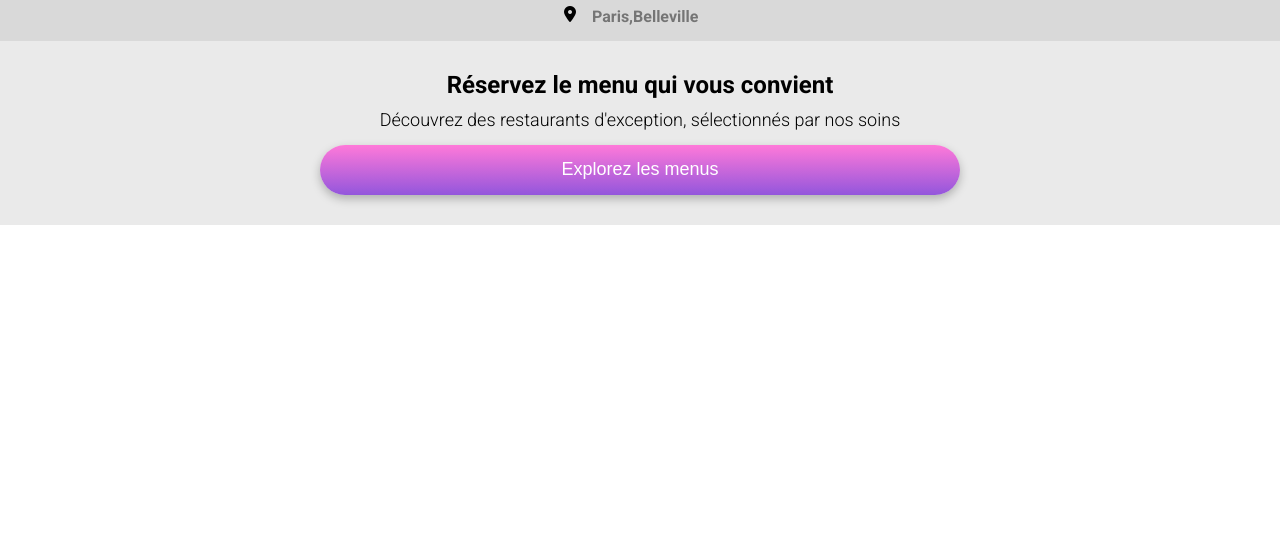
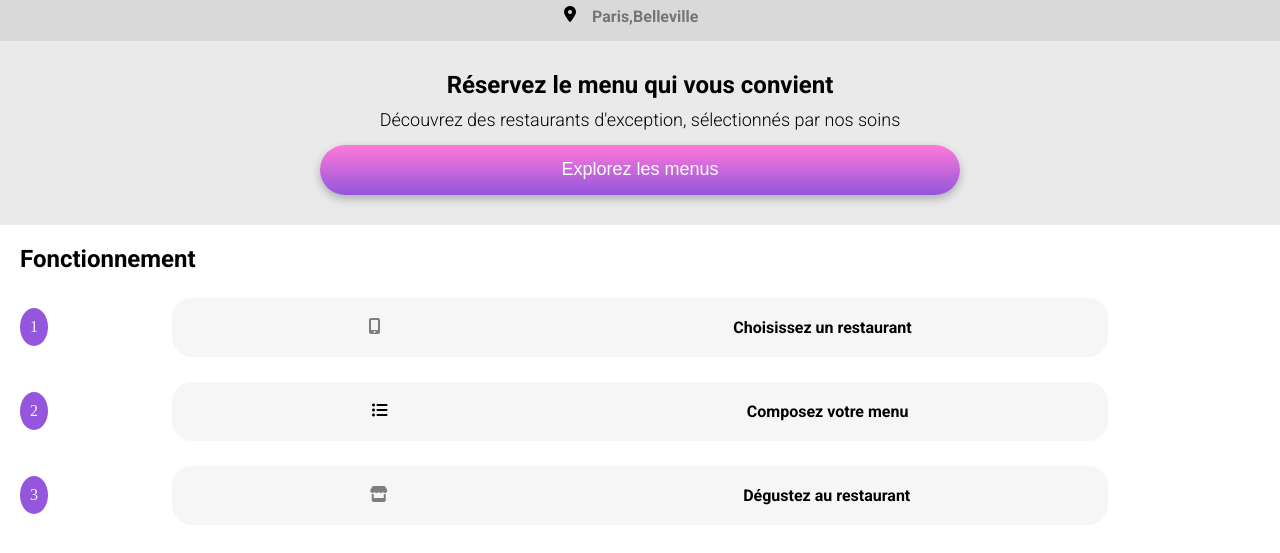
Before and after one commit to JayCi17/Projet_4, a website: page index.html in a window 1280 px wide. Shown: the part 137-690 px from the top of the page. Drawn offline with Linux system fonts and the light colour scheme; a web font is replaced by a local one.

Commit message:
Boutons de fonctionnement en cours

```diff
--- a/index.html
+++ b/index.html
@@ -32,6 +32,20 @@
                 <p class="catch-phrase">Découvrez des restaurants d'exception, sélectionnés par nos soins</p>
                 <button class="explore">Explorez les menus</button>
             </div>
+                <h2 class="notice-title">Fonctionnement</h2>
+                <div class="rules">
+                        <div class="box">
+                            <p class="number">1</p><article class="element1"><i class="fa-solid fa-mobile-screen-button" style="color: #7e7e7e;"></i>Choisissez un restaurant</article>
+                        </div>
+                        <div class="box">
+                            <p class="number">2</p><article class="element1"><i class="fa-sharp fa-solid fa-list-ul" ></i>Composez votre menu</article>
+                        </div>
+                        <div class="box">
+                            <p class="number">3</p><article class="element1"><i class="fa-solid fa-store" style="color: #7e7e7e;"></i>Dégustez au restaurant</article>
+                        </div>
+
+                </div>
+
         </main>
 
 
--- a/sass/main.scss
+++ b/sass/main.scss
@@ -105,6 +105,7 @@ header{
     display: flex;
     flex-direction: column;
     justify-content: center;
+    margin-bottom:20px;
 }
 
 .reserve{
@@ -135,3 +136,58 @@ header{
         box-shadow: 0px 4px 15px rgba(0, 0, 0, 0.35);
     }
 }
+
+.notice-title{
+    width:100%;
+    margin-left:20px;
+    font-family: $txt-paragraphe;
+    font-size:24px;
+    margin-bottom: 25px;;
+}
+
+.rules{
+    width:100%;
+    margin-right:auto;
+    margin-left:auto;
+    display:flex;
+    flex-direction: column;
+    align-items: flex-start;
+}
+
+.number{
+    position:absolute;
+    background:$color-primary;
+    border-radius:50%;
+    font-size: 16px;
+    text-align: center;
+    color:#f6f6f6;
+    padding:10px;
+    z-index:3;
+    margin-left:20px;
+}
+
+
+.element1{
+    width:70%;
+    padding:20px;
+    margin-left: auto;
+    margin-right:auto;
+    font-family: $txt-paragraphe;
+    font-size:16px;
+    font-weight: bold;
+    display:flex;
+    justify-content:space-around;
+    background:#f6f6f6;
+    border-radius:20px;
+    &:hover{
+        background:#F5DEFF;
+    }
+}
+
+.box{
+    width:100%;
+    display:flex;
+    justify-content: space-between;
+    align-items: center;
+    margin-bottom:25px;
+}
```
Also changed, not shown: public/css/style.css, 1 other file.
